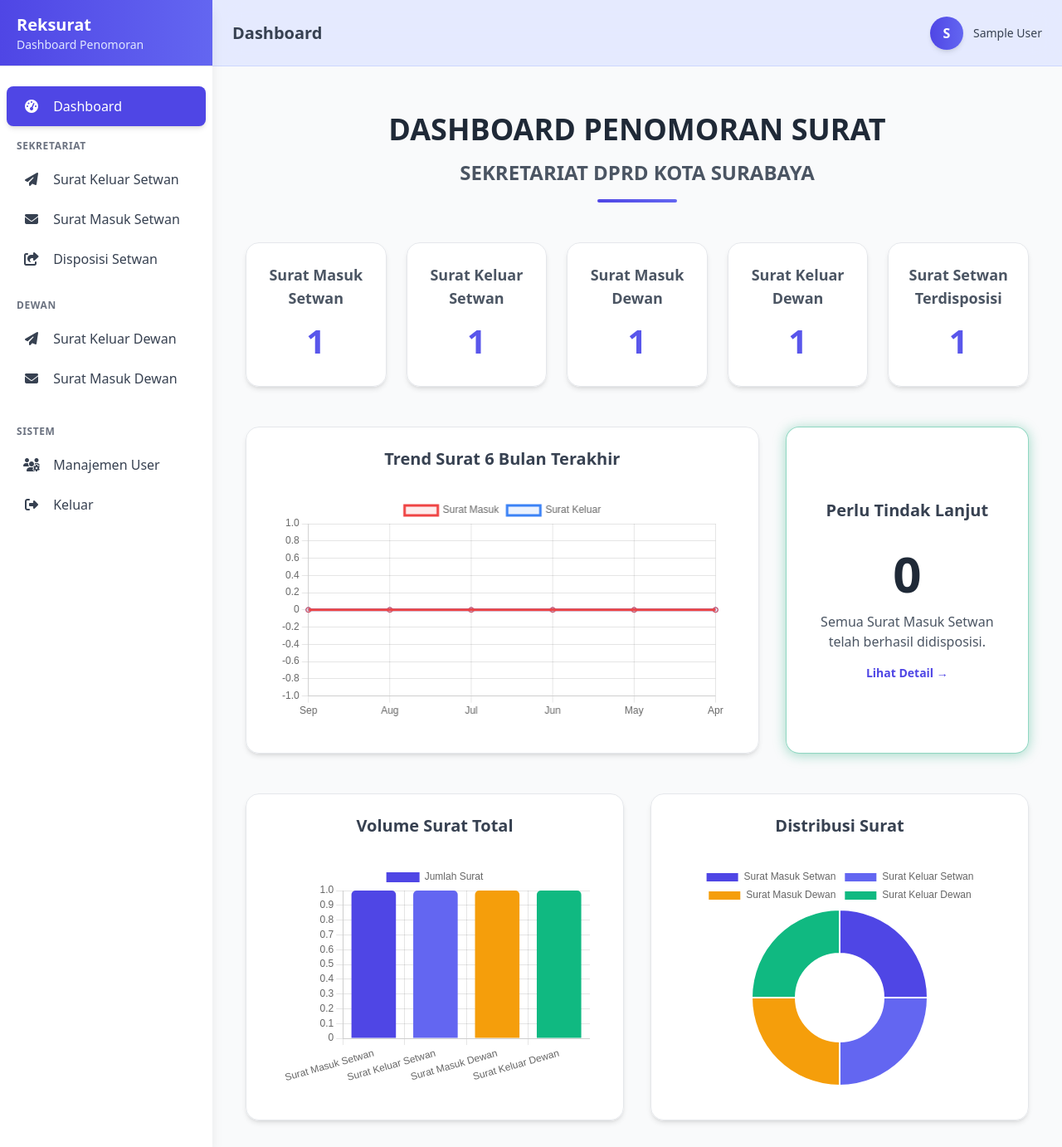
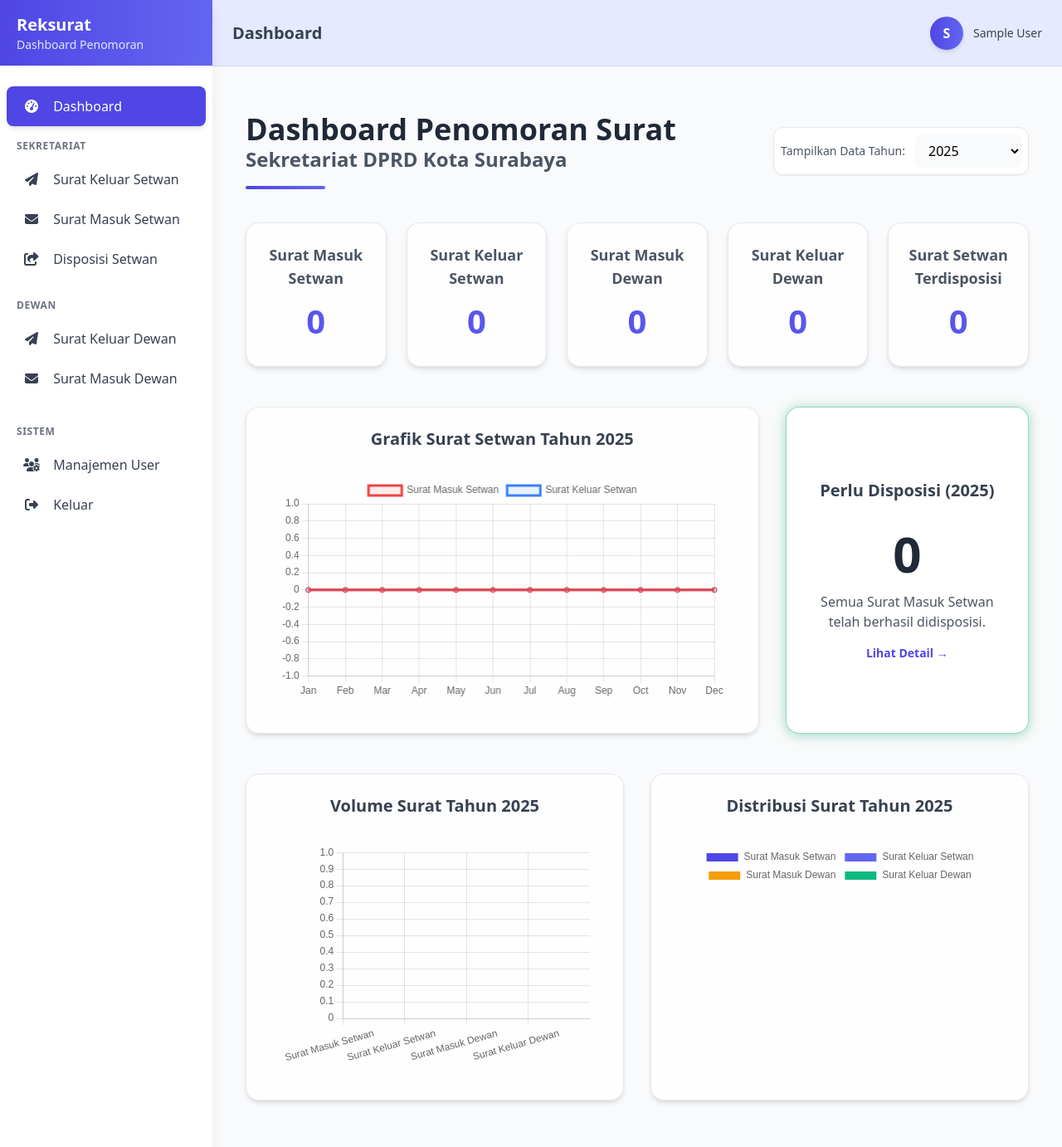
Before and after one commit to AndreasD8817/reksurat, a PHP site: page /dashboard in a window 1280 px wide. Shown: the whole page at 83% size. Run offline with PHP 8.4, Linux system fonts and the light colour scheme; the visitor is signed in with stand-in values (Sample User, id 1); tables that the repository leaves empty or names only in its code hold one stand-in row (values such as "Sample post"); some libraries are stand-ins or nearby versions.

Commit message:
V.1.6.2 Penambahan dashboard pertahun

```diff
--- a/pages/dashboard.php
+++ b/pages/dashboard.php
@@ -1,74 +1,81 @@
 <?php
 // pages/dashboard.php
 
-function get_total_surat(PDO $pdo, string $table): int {
+// --- 1. PENGATURAN TAHUN ---
+$selected_year = $_GET['tahun'] ?? date('Y');
+
+// --- 2. FUNGSI HELPER & PENGAMBILAN DATA ---
+
+/**
+ * Mengambil total surat dari tabel tertentu untuk tahun yang dipilih.
+ * @param PDO $pdo Koneksi PDO.
+ * @param string $table Nama tabel.
+ * @param string $date_column Nama kolom tanggal untuk filter tahun.
+ * @param int $year Tahun yang dipilih.
+ * @return int Jumlah total.
+ */
+function get_total_surat_by_year(PDO $pdo, string $table, string $date_column, int $year): int {
     try {
-        $stmt = $pdo->query("SELECT COUNT(id) FROM $table");
+        $stmt = $pdo->prepare("SELECT COUNT(id) FROM $table WHERE YEAR($date_column) = ?");
+        $stmt->execute([$year]);
         return (int)$stmt->fetchColumn();
     } catch (PDOException $e) {
         error_log("Error getting total surat from $table: " . $e->getMessage());
         return 0;
     }
 }
-// Ambil data statistik untuk ditampilkan di kartu
-$total_surat_masuk = get_total_surat($pdo, 'surat_masuk');
-$total_surat_keluar = get_total_surat($pdo, 'surat_keluar');
-$total_surat_masuk_dewan = get_total_surat($pdo, 'surat_masuk_dewan');
-$total_surat_keluar_dewan = get_total_surat($pdo, 'surat_keluar_dewan');
-$total_disposisi = get_total_surat($pdo, 'disposisi_sekwan');
 
-// BARU: Query untuk menghitung surat masuk setwan yang belum didisposisi
+// Ambil data statistik untuk kartu berdasarkan tahun yang dipilih
+$total_surat_masuk = get_total_surat_by_year($pdo, 'surat_masuk', 'tanggal_diterima', $selected_year);
+$total_surat_keluar = get_total_surat_by_year($pdo, 'surat_keluar', 'tanggal_surat', $selected_year);
+$total_surat_masuk_dewan = get_total_surat_by_year($pdo, 'surat_masuk_dewan', 'tanggal_diterima', $selected_year);
+$total_surat_keluar_dewan = get_total_surat_by_year($pdo, 'surat_keluar_dewan', 'tanggal_surat', $selected_year);
+$total_disposisi = get_total_surat_by_year($pdo, 'disposisi_sekwan', 'tanggal_disposisi', $selected_year);
+
+// Query untuk menghitung surat masuk setwan yang belum didisposisi untuk tahun yang dipilih
 $stmt = $pdo->prepare(
     "SELECT COUNT(sm.id)
      FROM surat_masuk sm
      LEFT JOIN disposisi_sekwan ds ON sm.id = ds.surat_masuk_id
-     WHERE ds.id IS NULL"
+     WHERE ds.id IS NULL AND YEAR(sm.tanggal_diterima) = ?"
 );
-$stmt->execute();
+$stmt->execute([$selected_year]);
 $surat_belum_disposisi = $stmt->fetchColumn();
 
-// Ambil data untuk line chart dari database
-$bulan_terakhir = 6; // Jumlah bulan terakhir yang ingin ditampilkan
+// Ambil data untuk line chart (12 bulan dalam tahun yang dipilih)
 $line_chart_labels = [];
 $line_chart_masuk = [];
 $line_chart_keluar = [];
 
-$current_month = date('n'); // Ambil bulan saat ini (angka)
-$current_year = date('Y');  // Ambil tahun saat ini
-
-for ($i = $bulan_terakhir - 1; $i >= 0; $i--) {
-    $month = $current_month - $i;
-    $year = $current_year;
-
-    // Jika bulan kurang dari 1, sesuaikan tahun dan bulan
-    if ($month < 1) {
-        $month += 12;
-        $year--;
-    }
-
-    $line_chart_labels[] = date('M', mktime(0, 0, 0, $month, 1, $year)); // Format nama bulan
+for ($month = 1; $month <= 12; $month++) {
+    $line_chart_labels[] = date('M', mktime(0, 0, 0, $month, 1));
 
     // Query untuk surat masuk
     $stmt = $pdo->prepare("SELECT COUNT(id) FROM surat_masuk WHERE MONTH(tanggal_diterima) = ? AND YEAR(tanggal_diterima) = ?");
-    $stmt->execute([$month, $year]);
+    $stmt->execute([$month, $selected_year]);
     $line_chart_masuk[] = (int)$stmt->fetchColumn();
 
     // Query untuk surat keluar
     $stmt = $pdo->prepare("SELECT COUNT(id) FROM surat_keluar WHERE MONTH(tanggal_surat) = ? AND YEAR(tanggal_surat) = ?");
-    $stmt->execute([$month, $year]);
+    $stmt->execute([$month, $selected_year]);
     $line_chart_keluar[] = (int)$stmt->fetchColumn();
 }
-
-// Balik array agar urutan bulan sesuai
-$line_chart_labels = array_reverse($line_chart_labels);
-$line_chart_masuk = array_reverse($line_chart_masuk);
-$line_chart_keluar = array_reverse($line_chart_keluar);
 
 // Encode ke JSON
 $line_chart_labels = json_encode($line_chart_labels);
 $line_chart_masuk = json_encode($line_chart_masuk);
 $line_chart_keluar = json_encode($line_chart_keluar);
 
+// --- 3. LOGIKA UNTUK DROPDOWN TAHUN ---
+$stmt_years = $pdo->query(
+    "(SELECT DISTINCT YEAR(tanggal_surat) as y FROM surat_keluar) UNION " .
+    "(SELECT DISTINCT YEAR(tanggal_diterima) as y FROM surat_masuk) UNION " .
+    "(SELECT DISTINCT YEAR(tanggal_surat) as y FROM surat_keluar_dewan) UNION " .
+    "(SELECT DISTINCT YEAR(tanggal_diterima) as y FROM surat_masuk_dewan)"
+);
+$db_years = $stmt_years->fetchAll(PDO::FETCH_COLUMN);
+$all_years = array_unique(array_merge($db_years, [date('Y'), date('Y') + 1]));
+rsort($all_years); // Urutkan dari terbaru ke terlama
 
 $pageTitle = 'Dashboard';
 require_once 'templates/header.php';
@@ -133,45 +140,61 @@ require_once 'templates/header.php';
 </head>
 <body class="bg-gray-50">
     <div class="container mx-auto px-4 py-8">
-        <header class="text-center mb-12">
-            <h1 class="text-4xl font-bold mb-4 text-gray-800">DASHBOARD PENOMORAN SURAT</h1>
-            <h2 class="text-2xl font-semibold text-gray-600">SEKRETARIAT DPRD KOTA SURABAYA</h2>
-            <div class="w-24 h-1 bg-gradient-to-r from-primary to-secondary mx-auto mt-4 rounded-full"></div>
-        </header>
+        <div class="flex flex-col md:flex-row justify-between items-center mb-10">
+            <header class="text-center md:text-left">
+                <h1 class="text-4xl font-bold text-gray-800">Dashboard Penomoran Surat</h1>
+                <h2 class="text-2xl font-semibold text-gray-600">Sekretariat DPRD Kota Surabaya</h2>
+                <div class="w-24 h-1 bg-gradient-to-r from-primary to-secondary mt-4 rounded-full mx-auto md:mx-0"></div>
+            </header>
+
+            <!-- Filter Tahun -->
+            <div class="mt-6 md:mt-0">
+                <form method="GET" action="/dashboard" class="flex items-center gap-3 bg-white p-2 rounded-xl shadow-sm border">
+                    <label for="tahun" class="text-sm font-medium text-gray-600">Tampilkan Data Tahun:</label>
+                    <select name="tahun" id="tahun" class="w-32 px-3 py-2 rounded-lg border-gray-300 bg-gray-50 focus:ring-2 focus:ring-indigo-300" onchange="this.form.submit()">
+                        <?php foreach ($all_years as $year): ?>
+                            <option value="<?php echo $year; ?>" <?php echo ($year == $selected_year) ? 'selected' : ''; ?>>
+                                <?php echo $year; ?>
+                            </option>
+                        <?php endforeach; ?>
+                    </select>
+                </form>
+            </div>
+        </div>
 
         <div class="grid grid-cols-1 md:grid-cols-2 lg:grid-cols-5 gap-6 mb-12">
             <div class="card p-6 text-center">
                 <h3 class="text-lg font-semibold mb-2 text-gray-600">Surat Masuk Setwan</h3>
-                <div class="stats-number"><?php echo $total_surat_masuk; ?></div>
+                <div class="stats-number" title="Total untuk tahun <?php echo $selected_year; ?>"><?php echo $total_surat_masuk; ?></div>
             </div>
             <div class="card p-6 text-center">
                 <h3 class="text-lg font-semibold mb-2 text-gray-600">Surat Keluar Setwan</h3>
-                <div class="stats-number"><?php echo $total_surat_keluar; ?></div>
+                <div class="stats-number" title="Total untuk tahun <?php echo $selected_year; ?>"><?php echo $total_surat_keluar; ?></div>
             </div>
             <div class="card p-6 text-center">
                 <h3 class="text-lg font-semibold mb-2 text-gray-600">Surat Masuk Dewan</h3>
-                <div class="stats-number"><?php echo $total_surat_masuk_dewan; ?></div>
+                <div class="stats-number" title="Total untuk tahun <?php echo $selected_year; ?>"><?php echo $total_surat_masuk_dewan; ?></div>
             </div>
             <div class="card p-6 text-center">
                 <h3 class="text-lg font-semibold mb-2 text-gray-600">Surat Keluar Dewan</h3>
-                <div class="stats-number"><?php echo $total_surat_keluar_dewan; ?></div>
+                <div class="stats-number" title="Total untuk tahun <?php echo $selected_year; ?>"><?php echo $total_surat_keluar_dewan; ?></div>
             </div>
             <div class="card p-6 text-center">
                 <h3 class="text-lg font-semibold mb-2 text-gray-600">Surat Setwan Terdisposisi</h3>
-                <div class="stats-number"><?php echo $total_disposisi; ?></div>
+                <div class="stats-number" title="Total untuk tahun <?php echo $selected_year; ?>"><?php echo $total_disposisi; ?></div>
             </div>
         </div>
 
         <div class="grid grid-cols-1 lg:grid-cols-3 gap-8 mb-12">
             <div class="card p-6 lg:col-span-2">
-                <h3 class="text-xl font-semibold mb-4 text-center text-gray-700">Trend Surat 6 Bulan Terakhir</h3>
+                <h3 class="text-xl font-semibold mb-4 text-center text-gray-700">Grafik Surat Setwan Tahun <?php echo $selected_year; ?></h3>
                 <div class="chart-container">
                     <canvas id="lineChart"></canvas>
                 </div>
             </div>
 
             <a href="/disposisi-sekwan" class="card p-6 flex flex-col justify-center items-center <?php echo ($surat_belum_disposisi > 0) ? 'blinking-red' : 'blinking-green'; ?>">
-                <h3 class="text-xl font-semibold mb-4 text-center text-gray-700">Perlu Tindak Lanjut</h3>
+                <h3 class="text-xl font-semibold mb-4 text-center text-gray-700">Perlu Disposisi (<?php echo $selected_year; ?>)</h3>
                 <div class="text-6xl font-bold text-gray-800 my-4">
                     <?php echo $surat_belum_disposisi; ?>
                 </div>
@@ -190,13 +213,13 @@ require_once 'templates/header.php';
 
         <div class="grid grid-cols-1 lg:grid-cols-2 gap-8">
             <div class="card p-6">
-                <h3 class="text-xl font-semibold mb-4 text-center text-gray-700">Volume Surat Total</h3>
+                <h3 class="text-xl font-semibold mb-4 text-center text-gray-700">Volume Surat Tahun <?php echo $selected_year; ?></h3>
                 <div class="chart-container">
                     <canvas id="barChart"></canvas>
                 </div>
             </div>
             <div class="card p-6">
-                <h3 class="text-xl font-semibold mb-4 text-center text-gray-700">Distribusi Surat</h3>
+                <h3 class="text-xl font-semibold mb-4 text-center text-gray-700">Distribusi Surat Tahun <?php echo $selected_year; ?></h3>
                 <div class="chart-container">
                     <canvas id="pieChart"></canvas>
                 </div>
@@ -206,6 +229,7 @@ require_once 'templates/header.php';
 
     <script>
         document.addEventListener('DOMContentLoaded', function() {
+            const selectedYear = '<?php echo $selected_year; ?>';
             // Data dari PHP
             const totalSuratMasuk = <?php echo $total_surat_masuk; ?>;
             const totalSuratKeluar = <?php echo $total_surat_keluar; ?>;
@@ -231,7 +255,11 @@ require_once 'templates/header.php';
                         borderRadius: 5
                     }]
                 },
-                options: { responsive: true, maintainAspectRatio: false }
+                options: {
+                    responsive: true,
+                    maintainAspectRatio: false,
+                    plugins: { legend: { display: false } } // Sembunyikan legend karena sudah jelas dari label
+                }
             });
 
             // Pie Chart
@@ -245,7 +273,11 @@ require_once 'templates/header.php';
                         backgroundColor: ['#4f46e5', '#6366f1', '#f59e0b', '#10b981']
                     }]
                 },
-                options: { responsive: true, maintainAspectRatio: false }
+                options: {
+                    responsive: true,
+                    maintainAspectRatio: false,
+                    plugins: { legend: { position: 'top' } }
+                }
             });
 
             // Line Chart
@@ -256,7 +288,7 @@ require_once 'templates/header.php';
                     labels: lineChartLabels,
                     datasets: [
                         {
-                            label: 'Surat Masuk',
+                            label: 'Surat Masuk Setwan',
                             data: lineChartMasuk,
                             borderColor: '#ef4444',
                             backgroundColor: 'rgba(239, 68, 68, 0.1)',
@@ -264,7 +296,7 @@ require_once 'templates/header.php';
                             fill: true
                         },
                         {
-                            label: 'Surat Keluar',
+                            label: 'Surat Keluar Setwan',
                             data: lineChartKeluar,
                             borderColor: '#3b82f6',
                             backgroundColor: 'rgba(59, 130, 246, 0.1)',
@@ -273,7 +305,7 @@ require_once 'templates/header.php';
                         }
                     ]
                 },
-                options: { responsive: true, maintainAspectRatio: false }
+                options: { responsive: true, maintainAspectRatio: false, plugins: { legend: { position: 'top' } } }
             });
         });
     </script>
```
Also changed, not shown: 1 other file.
